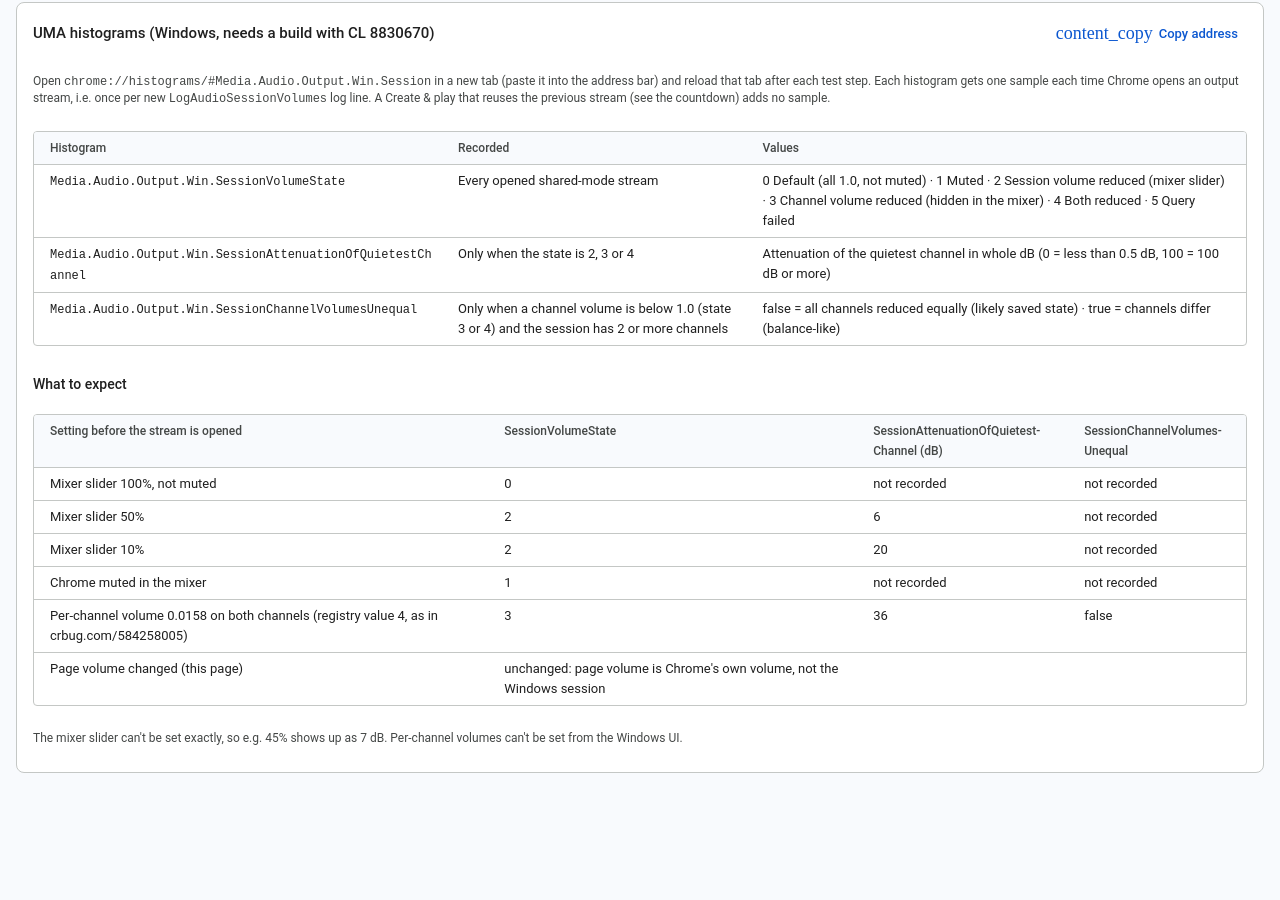
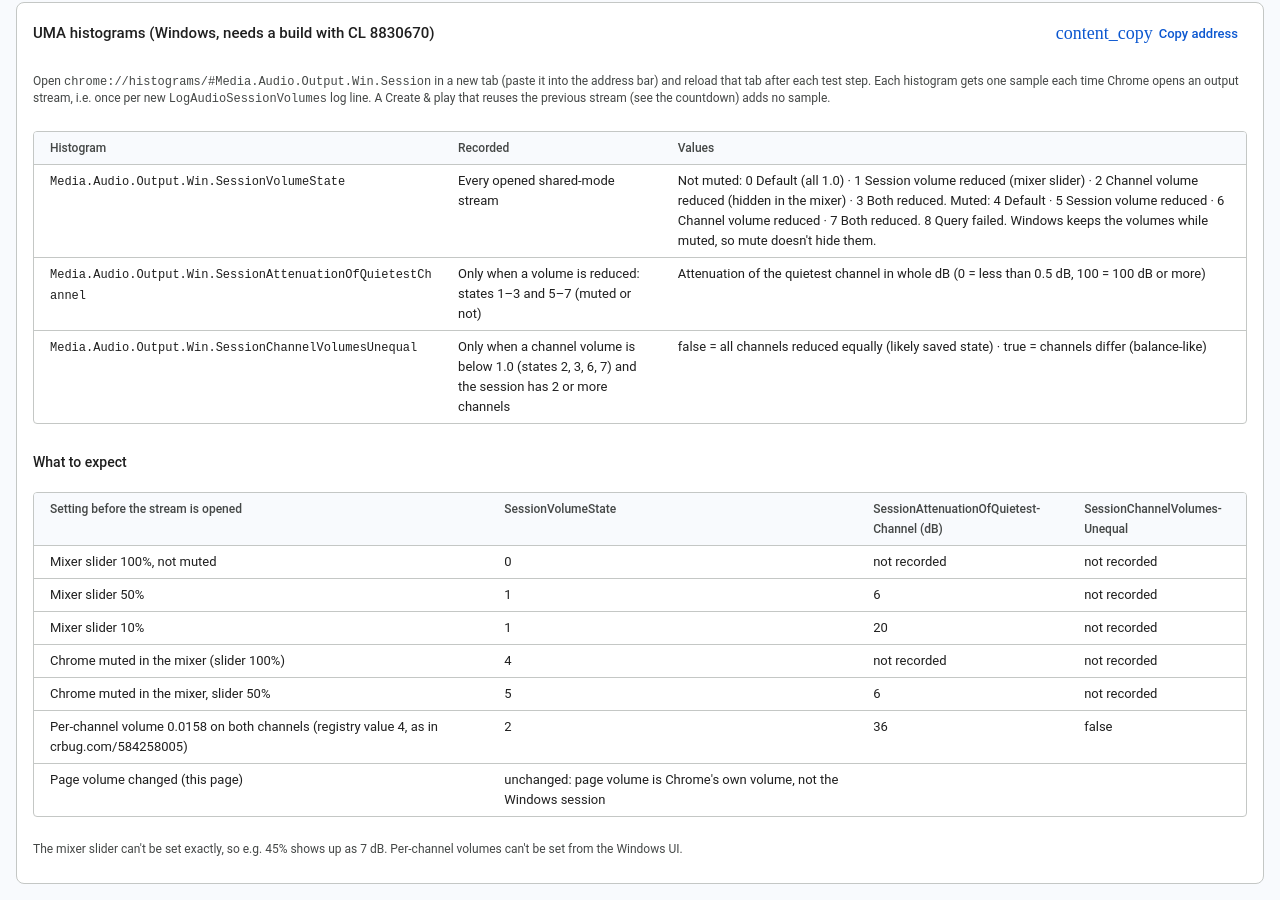
Before and after one commit to henrik-and/henrik-and.github.io, a plain HTML site: page audio-session-demo/index.html in a window 1280 px wide. Shown: the part 1326-2226 px from the top of the page. Before the commit the page ends 2115 px from the top, so only its background shows below. Drawn offline with Linux system fonts and the light colour scheme; a web font is replaced by a local one.

Commit message:
audio-session-demo: update UMA tables for mute x volume states

```diff
--- a/audio-session-demo/index.html
+++ b/audio-session-demo/index.html
@@ -165,16 +165,16 @@
             <tr>
               <td><code class="mono-inline">Media.Audio.Output.Win.SessionVolumeState</code></td>
               <td>Every opened shared-mode stream</td>
-              <td>0 Default (all 1.0, not muted) · 1 Muted · 2 Session volume reduced (mixer slider) · 3 Channel volume reduced (hidden in the mixer) · 4 Both reduced · 5 Query failed</td>
+              <td>Not muted: 0 Default (all 1.0) · 1 Session volume reduced (mixer slider) · 2 Channel volume reduced (hidden in the mixer) · 3 Both reduced. Muted: 4 Default · 5 Session volume reduced · 6 Channel volume reduced · 7 Both reduced. 8 Query failed. Windows keeps the volumes while muted, so mute doesn't hide them.</td>
             </tr>
             <tr>
               <td><code class="mono-inline">Media.Audio.Output.Win.SessionAttenuationOfQuietestChannel</code></td>
-              <td>Only when the state is 2, 3 or 4</td>
+              <td>Only when a volume is reduced: states 1–3 and 5–7 (muted or not)</td>
               <td>Attenuation of the quietest channel in whole dB (0 = less than 0.5 dB, 100 = 100 dB or more)</td>
             </tr>
             <tr>
               <td><code class="mono-inline">Media.Audio.Output.Win.SessionChannelVolumesUnequal</code></td>
-              <td>Only when a channel volume is below 1.0 (state 3 or 4) and the session has 2 or more channels</td>
+              <td>Only when a channel volume is below 1.0 (states 2, 3, 6, 7) and the session has 2 or more channels</td>
               <td>false = all channels reduced equally (likely saved state) · true = channels differ (balance-like)</td>
             </tr>
           </tbody>
@@ -193,10 +193,11 @@
           </thead>
           <tbody>
             <tr><td>Mixer slider 100%, not muted</td><td>0</td><td>not recorded</td><td>not recorded</td></tr>
-            <tr><td>Mixer slider 50%</td><td>2</td><td>6</td><td>not recorded</td></tr>
-            <tr><td>Mixer slider 10%</td><td>2</td><td>20</td><td>not recorded</td></tr>
-            <tr><td>Chrome muted in the mixer</td><td>1</td><td>not recorded</td><td>not recorded</td></tr>
-            <tr><td>Per-channel volume 0.0158 on both channels (registry value 4, as in crbug.com/584258005)</td><td>3</td><td>36</td><td>false</td></tr>
+            <tr><td>Mixer slider 50%</td><td>1</td><td>6</td><td>not recorded</td></tr>
+            <tr><td>Mixer slider 10%</td><td>1</td><td>20</td><td>not recorded</td></tr>
+            <tr><td>Chrome muted in the mixer (slider 100%)</td><td>4</td><td>not recorded</td><td>not recorded</td></tr>
+            <tr><td>Chrome muted in the mixer, slider 50%</td><td>5</td><td>6</td><td>not recorded</td></tr>
+            <tr><td>Per-channel volume 0.0158 on both channels (registry value 4, as in crbug.com/584258005)</td><td>2</td><td>36</td><td>false</td></tr>
             <tr><td>Page volume changed (this page)</td><td>unchanged: page volume is Chrome's own volume, not the Windows session</td><td></td><td></td></tr>
           </tbody>
         </table>
```
